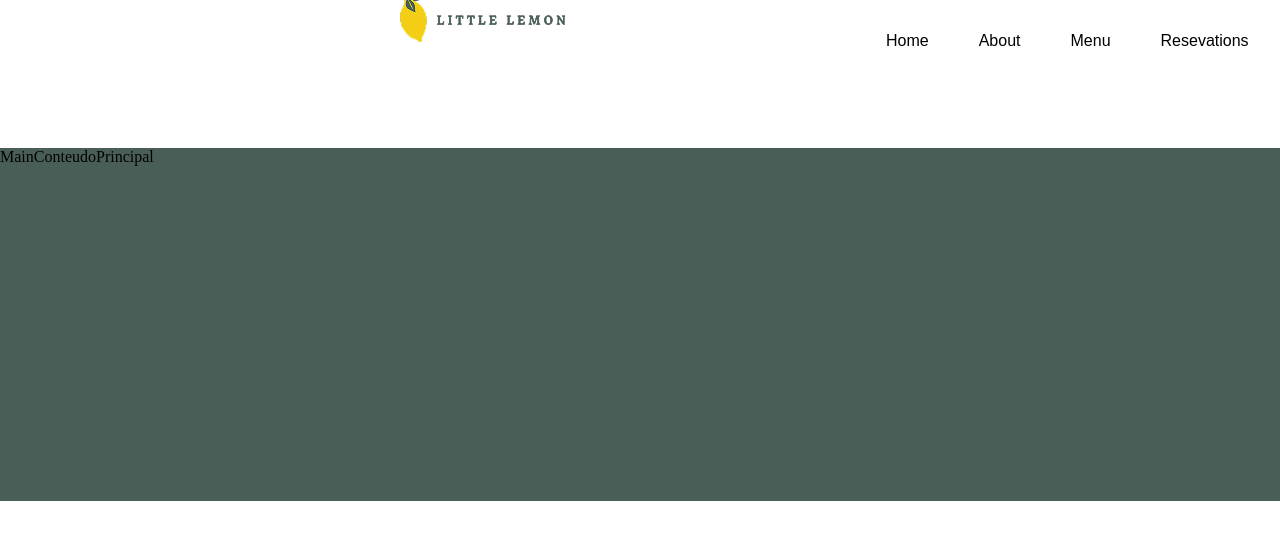
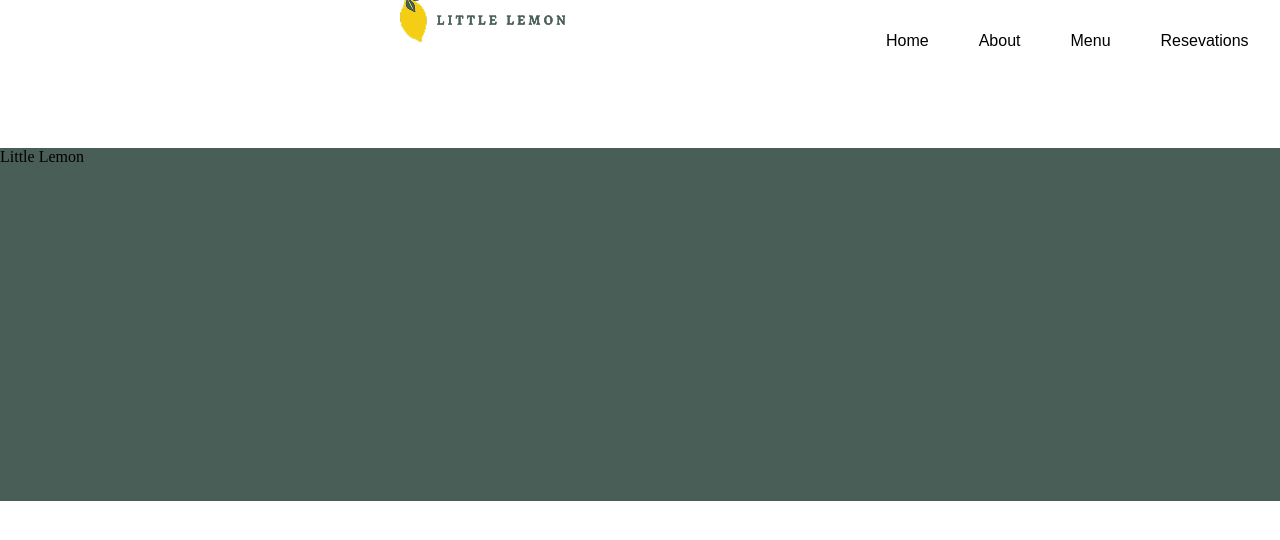
Before and after one commit to gabrieljcoutinho/PROJETO_Little-Lemon, a React (Create React App) app: page / in a window 1280 px wide. Shown: the top 540 px of the page. Built offline with nearby package versions, Linux system fonts and the light colour scheme.

Commit message:
conteudo

```diff
--- a/src/ts/MainConteudoPrincipal.tsx
+++ b/src/ts/MainConteudoPrincipal.tsx
@@ -6,7 +6,11 @@ type Props = {}
 
 const MainConteudoPrincipal = (props: Props) => {
   return (
-    <div className='mainPrincipal'>MainConteudoPrincipal</div>
+    <div className='mainPrincipal'>
+
+        <p className="pMainConteudoPrinciapal">Little Lemon</p>
+
+    </div>
   )
 }
 
```
